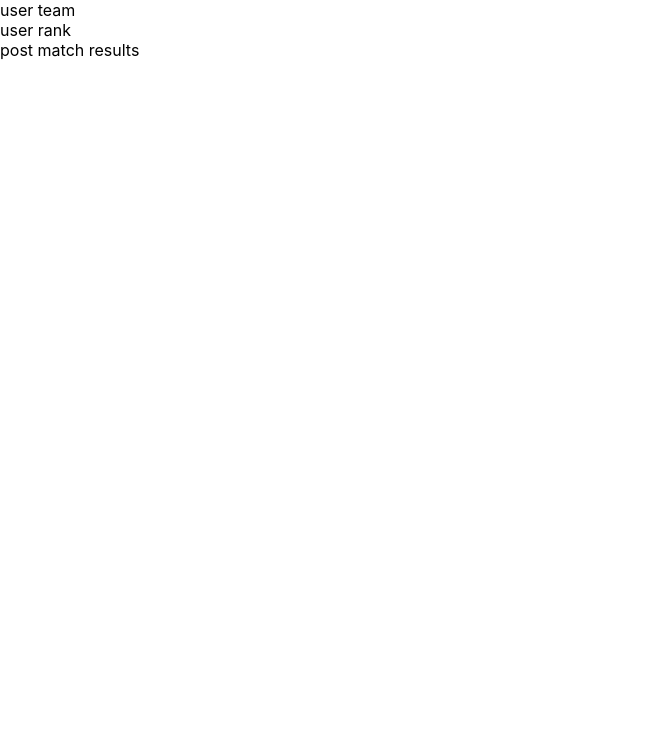
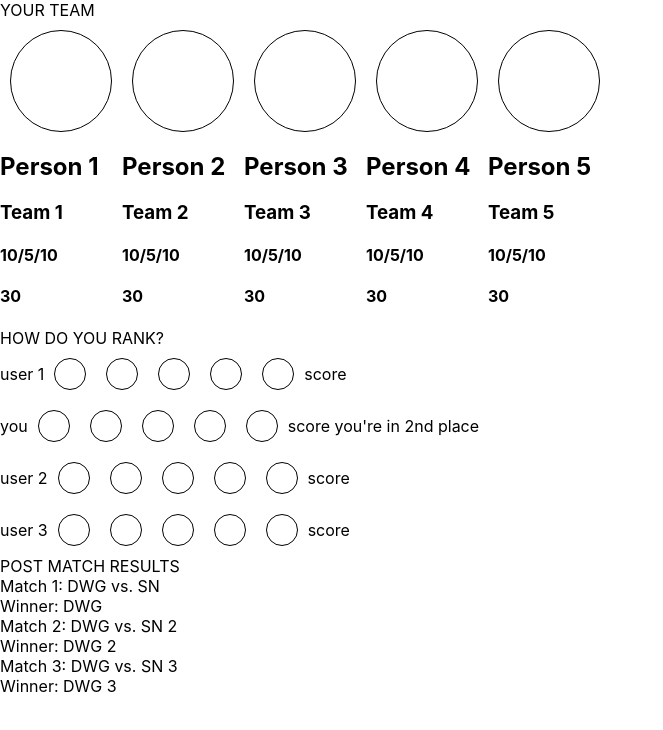
Before and after one commit to selynna/liquid-hacks, a React (Create React App) app in the folder frontend/: page /dashboard in a window 1280 px wide. Shown: the top 730 px of the page, without its empty margins (0-663 px from the left). Built offline with nearby package versions, Linux system fonts and the light colour scheme.

Commit message:
Add scaffolding

```diff
--- /dev/null
+++ b/frontend/src/components/Match.tsx
@@ -0,0 +1,24 @@
+import React from 'react';
+import styled from 'styled-components';
+
+type MatchInfo = {
+  matchId: number,
+  matchTitle: string,
+  winner: string,
+}
+
+const Match = ({
+  matchId,
+  matchTitle,
+  winner,
+}: MatchInfo) => (
+  <div>
+    <MatchTitle>Match {matchId}: {matchTitle}</MatchTitle>
+    <Winner>Winner: {winner}</Winner>
+  </div>
+);
+
+const MatchTitle = styled.div``;
+const Winner = styled.div``;
+
+export default Match;
--- /dev/null
+++ b/frontend/src/components/Player.tsx
@@ -0,0 +1,45 @@
+import React from 'react';
+import styled from 'styled-components';
+
+type PlayerProps = {
+  playerName: string,
+  playerTeam: string,
+  playerKDA: string,
+  playerScore: number,
+}
+
+const Player = ({
+  playerName,
+  playerTeam,
+  playerKDA,
+  playerScore,
+}: PlayerProps) => (
+  <PlayerWrapper>
+    <PhotoWrapper />
+    <PlayerInfo>
+      <PlayerName>{playerName}</PlayerName>
+      <PlayerTeam>{playerTeam}</PlayerTeam>
+      <PlayerKDA>{playerKDA}</PlayerKDA>
+      <PlayerScore>{playerScore}</PlayerScore>
+    </PlayerInfo>
+  </PlayerWrapper>
+);
+
+const PlayerWrapper = styled.div``;
+
+const PhotoWrapper = styled.div`
+  border: 1px solid black;
+  border-radius: 50%;
+  width: 100px;
+  height: 100px;
+  margin: 10px;
+`;
+
+const PlayerInfo = styled.div``;
+const PlayerName = styled.h2``;
+const PlayerTeam = styled.h3``;
+const PlayerKDA = styled.h4``;
+const PlayerScore = styled.h4``;
+
+
+export default Player;
--- a/frontend/src/components/PostMatchResults.tsx
+++ b/frontend/src/components/PostMatchResults.tsx
@@ -1,8 +1,21 @@
 import React from 'react';
+import styled from 'styled-components';
 
-const PostMatchResults = () => (
+import Match from './Match';
+
+type MatchInfo = {
+  matchId: number,
+  matchTitle: string,
+  winner: string,
+}
+
+type MatchResultsProps = {
+  matchList: Array<MatchInfo>,
+}
+const PostMatchResults = ({ matchList }: MatchResultsProps) => (
   <div>
-    post match results
+    POST MATCH RESULTS
+    {matchList.map(match => <Match {...match} />)}
   </div>
 );
 
--- a/frontend/src/components/UserRank.tsx
+++ b/frontend/src/components/UserRank.tsx
@@ -1,9 +1,62 @@
 import React from 'react';
+import styled from 'styled-components';
 
-const UserRank = () => (
+type playerInfo = {
+  playerName: string,
+  playerTeam: string,
+  playerKDA: string,
+  playerScore: number,
+}
+
+type UserTeamProps = {
+  playerList: Array<playerInfo>
+};
+
+const userList = ["user 1", "you", "user 2", "user 3"];
+const placeEnd = (num: number) => {
+  switch (num) {
+    case 1:
+      return "st";
+      break;
+    case 2:
+      return "nd";
+      break;
+    case 3:
+      return "rd";
+      break;
+    default:
+      return "th";
+  }
+}
+
+const UserRank = ({ playerList }: UserTeamProps) => (
   <div>
-    user rank
+    HOW DO YOU RANK?
+    {userList.map((user, place) =>
+      <TeamWrapper>
+        {user}
+        {playerList.map(player => <PhotoWrapper />)}
+        {"score "}
+        {user === "you"
+          ? "you're in " + (place + 1) + placeEnd(place + 1) + " place"
+          : ""
+        }
+      </TeamWrapper>
+    )}
   </div>
 );
 
+const PhotoWrapper = styled.div`
+  border: 1px solid black;
+  border-radius: 50%;
+  width: 30px;
+  height: 30px;
+  margin: 10px;
+`;
+
+const TeamWrapper = styled.div`
+  display: flex;
+  align-items: center;
+`;
+
 export default UserRank;
--- a/frontend/src/components/UserTeam.tsx
+++ b/frontend/src/components/UserTeam.tsx
@@ -1,9 +1,31 @@
 import React from 'react';
+import styled from 'styled-components';
 
-const UserTeam = () => (
+import Player from './Player';
+
+type playerInfo = {
+  playerName: string,
+  playerTeam: string,
+  playerKDA: string,
+  playerScore: number,
+}
+
+type UserTeamProps = {
+  playerList: Array<playerInfo>
+};
+
+const UserTeam = ({ playerList }: UserTeamProps) => (
   <div>
-    user team
+    YOUR TEAM
+    <TeamWrapper>
+      {playerList.map(player => <Player {...player} />)}
+    </TeamWrapper>
   </div>
 );
 
+const TeamWrapper = styled.div`
+  display: flex;
+
+`;
+
 export default UserTeam;
--- a/frontend/src/pages/dashboard/Dashboard.tsx
+++ b/frontend/src/pages/dashboard/Dashboard.tsx
@@ -1,15 +1,79 @@
 import React from 'react';
 import styled from 'styled-components';
 
-import PostMatchResults from '../../components/PostMatchResults';
-import UserRank from '../../components/UserRank';
-import UserTeam from '../../components/UserTeam';
+import PostMatchResults from 'components/PostMatchResults';
+import UserRank from 'components/UserRank';
+import UserTeam from 'components/UserTeam';
+
+type PlayerInfo = {
+  playerName: string,
+  playerTeam: string,
+  playerKDA: string,
+  playerScore: number,
+}
+
+const playerList: Array<PlayerInfo> = [
+  {
+    playerName: 'Person 1',
+    playerTeam: 'Team 1',
+    playerKDA: '10/5/10',
+    playerScore: 30,
+  },
+  {
+    playerName: 'Person 2',
+    playerTeam: 'Team 2',
+    playerKDA: '10/5/10',
+    playerScore: 30,
+  },
+  {
+    playerName: 'Person 3',
+    playerTeam: 'Team 3',
+    playerKDA: '10/5/10',
+    playerScore: 30,
+  },
+  {
+    playerName: 'Person 4',
+    playerTeam: 'Team 4',
+    playerKDA: '10/5/10',
+    playerScore: 30,
+  },
+  {
+    playerName: 'Person 5',
+    playerTeam: 'Team 5',
+    playerKDA: '10/5/10',
+    playerScore: 30,
+  },
+];
+
+type MatchInfo = {
+  matchId: number,
+  matchTitle: string,
+  winner: string,
+}
+
+const matchList: Array<MatchInfo> = [
+  {
+    matchId: 1,
+    matchTitle: "DWG vs. SN",
+    winner: "DWG"
+  },
+  {
+    matchId: 2,
+    matchTitle: "DWG vs. SN 2",
+    winner: "DWG 2"
+  },
+  {
+    matchId: 3,
+    matchTitle: "DWG vs. SN 3",
+    winner: "DWG 3"
+  },
+]
 
 const Dashboard = () => (
   <DashboardWrapper>
-    <UserTeam />
-    <UserRank />
-    <PostMatchResults />
+    <UserTeam playerList={playerList} />
+    <UserRank playerList={playerList} />
+    <PostMatchResults matchList={matchList} />
   </DashboardWrapper>
 );
 
```
